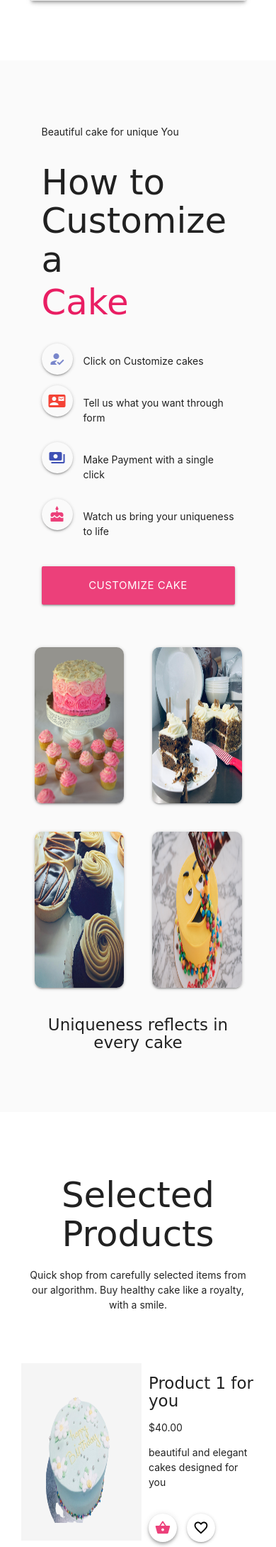
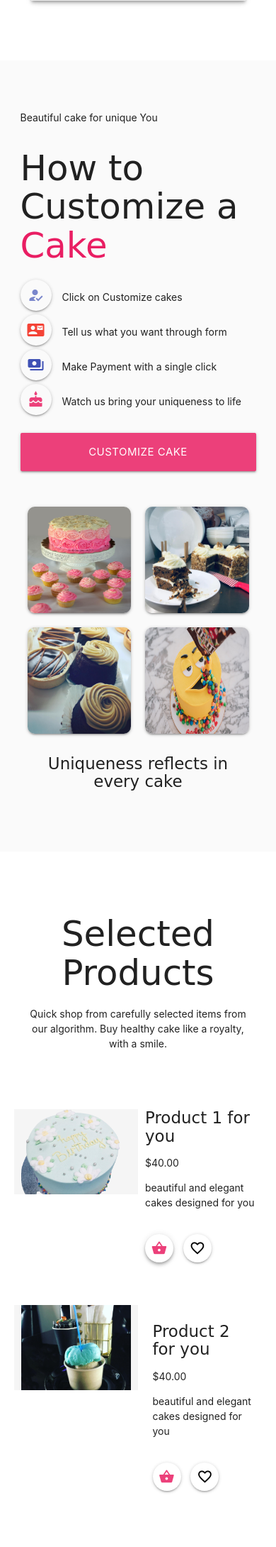
Before and after one commit to ndmichael/cakecasa, a Django app: page / in a window 390 px wide; the page is wider, and only the part inside the window is pictured. Shown: the part 3014-5194 px from the top of that part at 71% size. Run offline with Django 3.2, Linux system fonts and the light colour scheme; some web fonts are replaced.

Commit message:
updated custom css for smaller screen

```diff
--- a/casa/static/casa/css/main.css
+++ b/casa/static/casa/css/main.css
@@ -3,6 +3,27 @@
 
 h1, h2, h3, h4, h5, h6 {
     font-family: 'Redressed', cursive;
+}
+
+#landing-page {
+    min-height: 80vh;
+    height: 100%;
+    padding-top: 10vh;
+    position: relative;
+}
+
+#landing-page .img-div {
+    transform: translate(200px,50px);
+}
+
+
+
+#landing-page img {
+    min-height: 100%;
+    height: 500px;
+    width: 100% !important;
+    object-fit: cover;
+
 }
 
 #offers {
@@ -56,8 +77,8 @@
     padding: 20 30px;
 }
 
-#custom-cakes .how-to span {
-    padding: 5px 0;
+#custom-cakes .how-to > span {
+    padding: 10px 0;
     display: block;
 }
 
@@ -70,6 +91,7 @@
     padding: 20px !important;
     overflow: hidden;
 }
+
 #custom-cakes .custom-cake img {
     object-fit: top;
     width: 100%;
@@ -78,18 +100,21 @@
 
 }
 
+
+
 #ft-products {
     padding: 4em 0 !important;
 }
 
 #ft-products .items {
-    padding: 10px 0 0 10px;
+    padding: 40px 0 0 10px;
     width: 100%;
 }
 
 #ft-products .items  img {
-    object-fit: top;
-    width: 100%;
+    object-fit: cover;
+    object-position: top;
+    width: 100% !important;
     height: 250px;
     padding: 25PX;
     margin: 0 !important;
@@ -97,5 +122,86 @@
 
 #ft-products .item-details {
     padding: 0 10px;
+}
+
+#address {
+    padding: 4em 0;
+    margin: 0;
+}
+
+#address img{
+    object-fit: cover;
+    object-position: top;
+    height: 450px;
     width: 100%;
 }
+
+#clients-section {
+    padding: 4em 0;
+    margin: 0;
+}
+
+#clients-section  img{
+    width: 100%;
+    height: 150px;
+}
+
+
+
+@media(max-width: 48em) {
+    #landing-page {
+        padding-top: 1vh;
+    }
+
+    #landing-page img {
+        min-height: 100%;
+        height: 300px;
+        width: 100% !important;
+        object-fit: cover;
+    }
+
+    #landing-page .img-div {
+        transform: translate(0, 0);
+        padding-top: 20px;
+    }
+
+
+    #custom-cakes  .how-to {
+        padding: 0 0 20px 0;
+    }
+
+    #custom-cakes .custom-cake img {
+        height: 150px;
+    }
+
+    #custom-cakes .custom-cake {
+        padding: 10px !important;
+        overflow: hidden;
+    }
+
+    #ft-products .items {
+        padding: 20px 0;
+        margin: 0 !important;
+    }
+
+    #ft-products .items  img {
+        object-fit: cover;
+        object-position: center;
+        width: 100%;
+        height: 120px;
+        padding: 0 !important;
+    }
+    #ft-products .item-details > h5{
+        padding: 0;
+        margin: 0;
+    }
+
+    #address img {
+        height: 300px;
+    }
+
+    #clients-section  img{
+        width: 100%;
+        height: 100px;
+    }
+}
```
